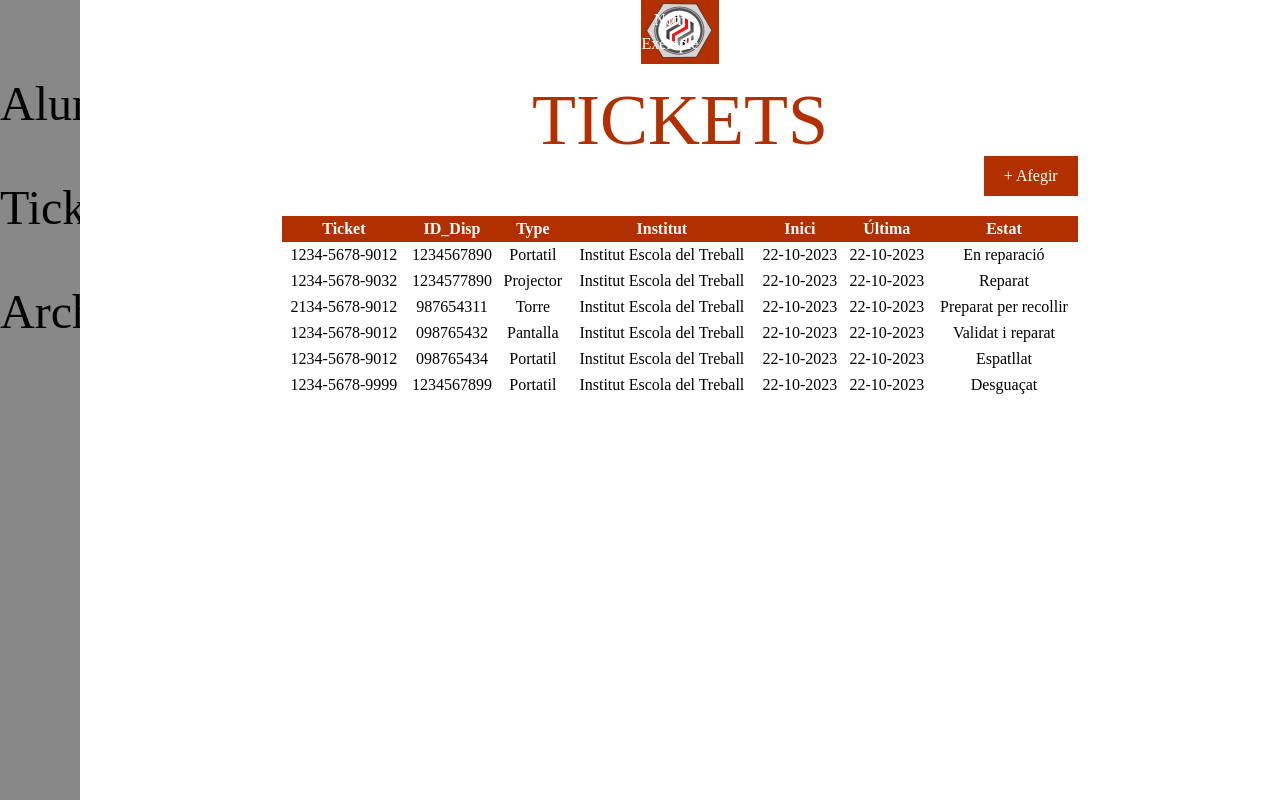
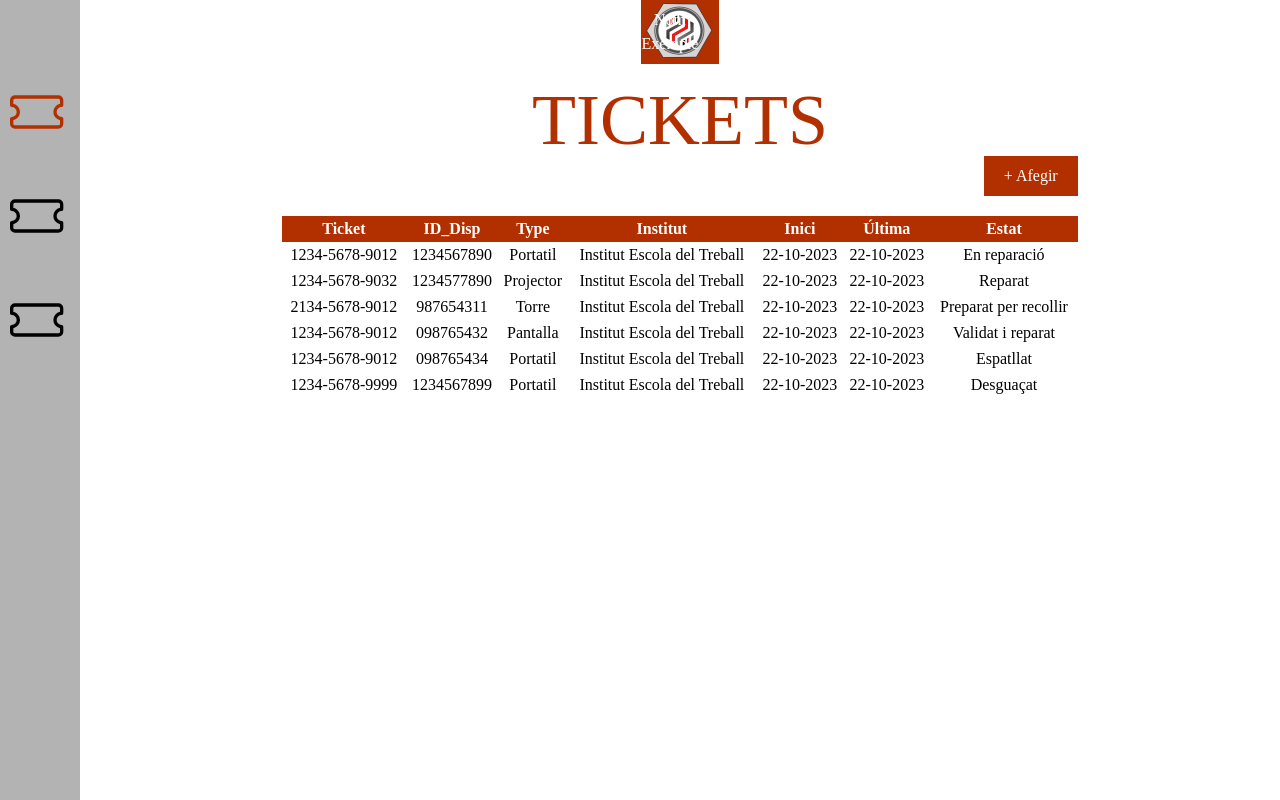
Before and after one commit to iansi0/DAW_Project, a CodeIgniter 4 app: template ControlReparacions/app/Views/ticket.php in a window 1280 px wide. Run offline with PHP 8.4 and a stand-in for CodeIgniter, Linux system fonts and the light colour scheme; the template is opened without the code that fills it, so the values that code supplies are empty; some libraries are stand-ins or nearby versions.

Commit message:
FEAT: Añadir SVG a navbar

```diff
--- a/ControlReparacions/app/Views/layouts/master.php
+++ b/ControlReparacions/app/Views/layouts/master.php
@@ -10,17 +10,37 @@
 
 <body class=" flex h-full">
 
-    <nav id="Sidebar" class="bg-terciario-3 flex flex-col gap-10 py-20 w-20  text-5xl h-full ">
-        <a href="#" class=" w-20 overflow-hidden  transition-all ease-in duration-500   hover:w-60  hover:bg-primario hover:text-white hover:z-10">Alumnos</a>
+    <nav id="Sidebar" class="bg-terciario-2 flex flex-col gap-10 py-20 w-20  text-5xl h-full ">
 
+        <a href="<?= base_url('alumnes') ?>" class=" w-20  h-16 overflow-hidden flex items-center text-2xl text-primario  transition-all ease-in duration-300  hover:w-56  hover:bg-primario hover:text-white hover:z-10">
+            <!-- Imagen ticket-->
+            <p class=" "><svg xmlns="http://www.w3.org/2000/svg" width="80" height="100" fill="currentColor" class="bi bi-ticket" viewBox="-3 0 24 16">
+                    <path d="M0 4.5A1.5 1.5 0 0 1 1.5 3h13A1.5 1.5 0 0 1 16 4.5V6a.5.5 0 0 1-.5.5 1.5 1.5 0 0 0 0 3 .5.5 0 0 1 .5.5v1.5a1.5 1.5 0 0 1-1.5 1.5h-13A1.5 1.5 0 0 1 0 11.5V10a.5.5 0 0 1 .5-.5 1.5 1.5 0 1 0 0-3A.5.5 0 0 1 0 6V4.5ZM1.5 4a.5.5 0 0 0-.5.5v1.05a2.5 2.5 0 0 1 0 4.9v1.05a.5.5 0 0 0 .5.5h13a.5.5 0 0 0 .5-.5v-1.05a2.5 2.5 0 0 1 0-4.9V4.5a.5.5 0 0 0-.5-.5h-13Z" />
+                </svg>
+            </p>
+            <b>ALUMNES</b>
+        </a>
 
-        <a href="#" class=" w-20   h-20 overflow-hidden flex items-center  transition-all ease-in duration-500   hover:w-60  hover:bg-primario hover:text-white hover:z-10">
-            <!-- Imagen ticket
-            <img src="/assets/img/navbar/ticketRojo.png" alt="ticket" class="w-20 h-20">-->
-            Tickets</a>
+        <!--TODO cuando haga click cambiar estilos con JS para marcar la view activa -->
+        <button class="hover:z-10">
+            <a href="<?= base_url('tickets') ?>" class=" w-20 h-16 overflow-hidden flex items-center text-2xl  transition-all ease-in duration-300   hover:w-56  hover:bg-primario hover:text-white ">
+                <!-- Imagen ticket-->
+                <p class=" "><svg xmlns="http://www.w3.org/2000/svg" width="80" height="100" fill="currentColor" class="bi bi-ticket" viewBox="-3 0 24 16">
+                        <path d="M0 4.5A1.5 1.5 0 0 1 1.5 3h13A1.5 1.5 0 0 1 16 4.5V6a.5.5 0 0 1-.5.5 1.5 1.5 0 0 0 0 3 .5.5 0 0 1 .5.5v1.5a1.5 1.5 0 0 1-1.5 1.5h-13A1.5 1.5 0 0 1 0 11.5V10a.5.5 0 0 1 .5-.5 1.5 1.5 0 1 0 0-3A.5.5 0 0 1 0 6V4.5ZM1.5 4a.5.5 0 0 0-.5.5v1.05a2.5 2.5 0 0 1 0 4.9v1.05a.5.5 0 0 0 .5.5h13a.5.5 0 0 0 .5-.5v-1.05a2.5 2.5 0 0 1 0-4.9V4.5a.5.5 0 0 0-.5-.5h-13Z" />
+                    </svg>
+                </p>
+                <b>TICKETS</b>
+            </a>
+        </button>
 
-
-        <a href="#" class=" w-20 overflow-hidden  transition-all ease-in duration-500   hover:w-60  hover:bg-primario hover:text-white hover:z-10">Archivos</a>
+        <a href="<?= base_url('assignar') ?>" class=" w-20 h-16 overflow-hidden flex items-center text-2xl  transition-all ease-in duration-300   hover:w-56  hover:bg-primario hover:text-white hover:z-10">
+            <!-- Imagen ticket-->
+            <p class=" "><svg xmlns="http://www.w3.org/2000/svg" width="80" height="100" fill="currentColor" class="bi bi-ticket" viewBox="-3 0 24 16">
+                    <path d="M0 4.5A1.5 1.5 0 0 1 1.5 3h13A1.5 1.5 0 0 1 16 4.5V6a.5.5 0 0 1-.5.5 1.5 1.5 0 0 0 0 3 .5.5 0 0 1 .5.5v1.5a1.5 1.5 0 0 1-1.5 1.5h-13A1.5 1.5 0 0 1 0 11.5V10a.5.5 0 0 1 .5-.5 1.5 1.5 0 1 0 0-3A.5.5 0 0 1 0 6V4.5ZM1.5 4a.5.5 0 0 0-.5.5v1.05a2.5 2.5 0 0 1 0 4.9v1.05a.5.5 0 0 0 .5.5h13a.5.5 0 0 0 .5-.5v-1.05a2.5 2.5 0 0 1 0-4.9V4.5a.5.5 0 0 0-.5-.5h-13Z" />
+                </svg>
+            </p>
+            <b>ASSIGNAR</b>
+        </a>
     </nav>
 
 
```
Also changed, not shown: ControlReparacions/public/assets/css/styles.css.
